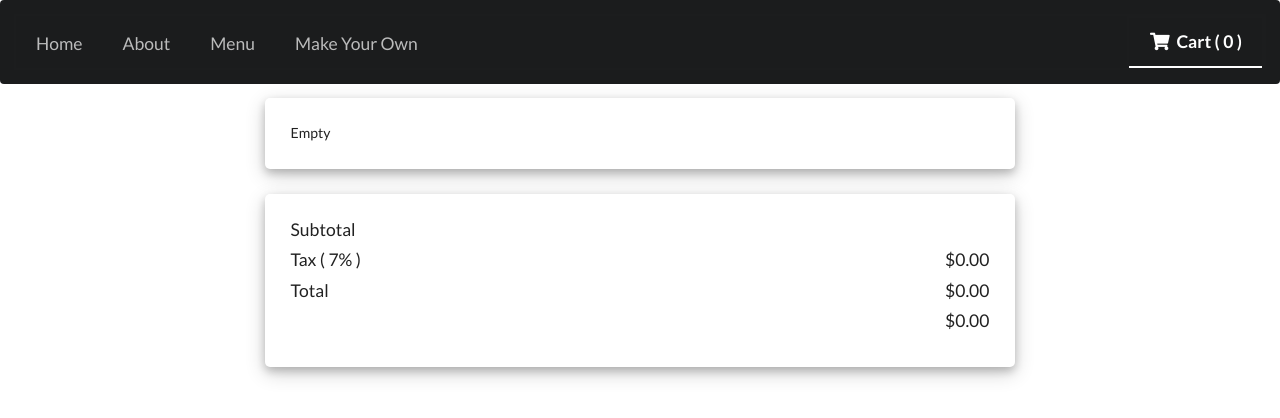
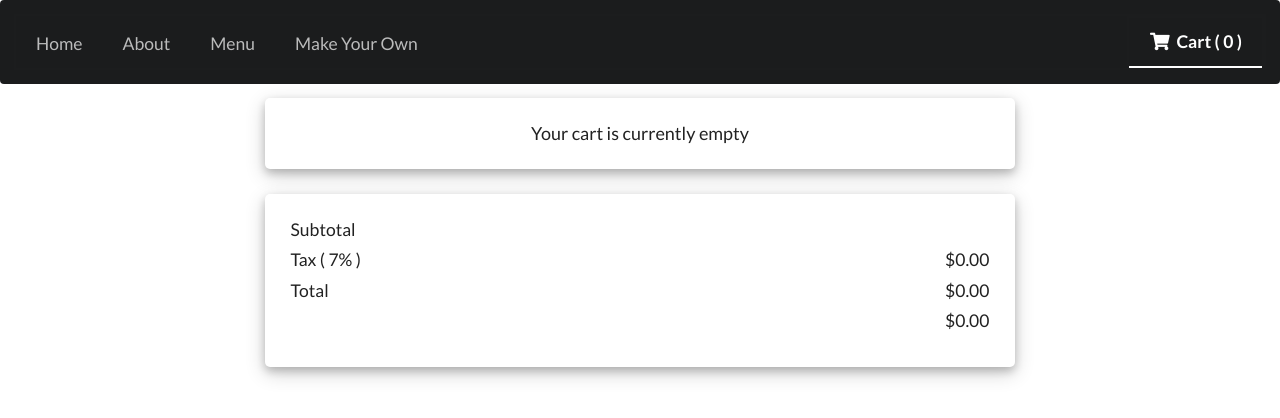
Before and after one commit to Rsja12/react-pizza-client, a React (Create React App) app: page /cart in a window 1280 px wide. Shown: the top 418 px of the page. Built offline with nearby package versions, Linux system fonts and the light colour scheme.

Commit message:
update cart styling

```diff
--- a/src/components/Cart.js
+++ b/src/components/Cart.js
@@ -10,7 +10,7 @@ export class Cart extends Component {
 
     renderCart() {
         if ( this.props.cart.length === 0 ) {
-            return <div>Empty</div>
+            return <div className="cart-msg">Your cart is currently empty</div>
         } else {
             // figure out key
             return this.props.cart.map( pizza => <CartList pizza={pizza} /> )
--- a/src/styles/Cart.css
+++ b/src/styles/Cart.css
@@ -13,3 +13,8 @@
     padding-bottom: 1.5%;
     font-weight: 100;
 }
+
+.cart-msg {
+    text-align: center;
+    font-size: 18px;
+}
--- a/src/styles/Pricing.css
+++ b/src/styles/Pricing.css
@@ -8,4 +8,6 @@
     border-radius: 5px;
 
     padding: 2%;
+
+    bottom: 0;
 }
```
